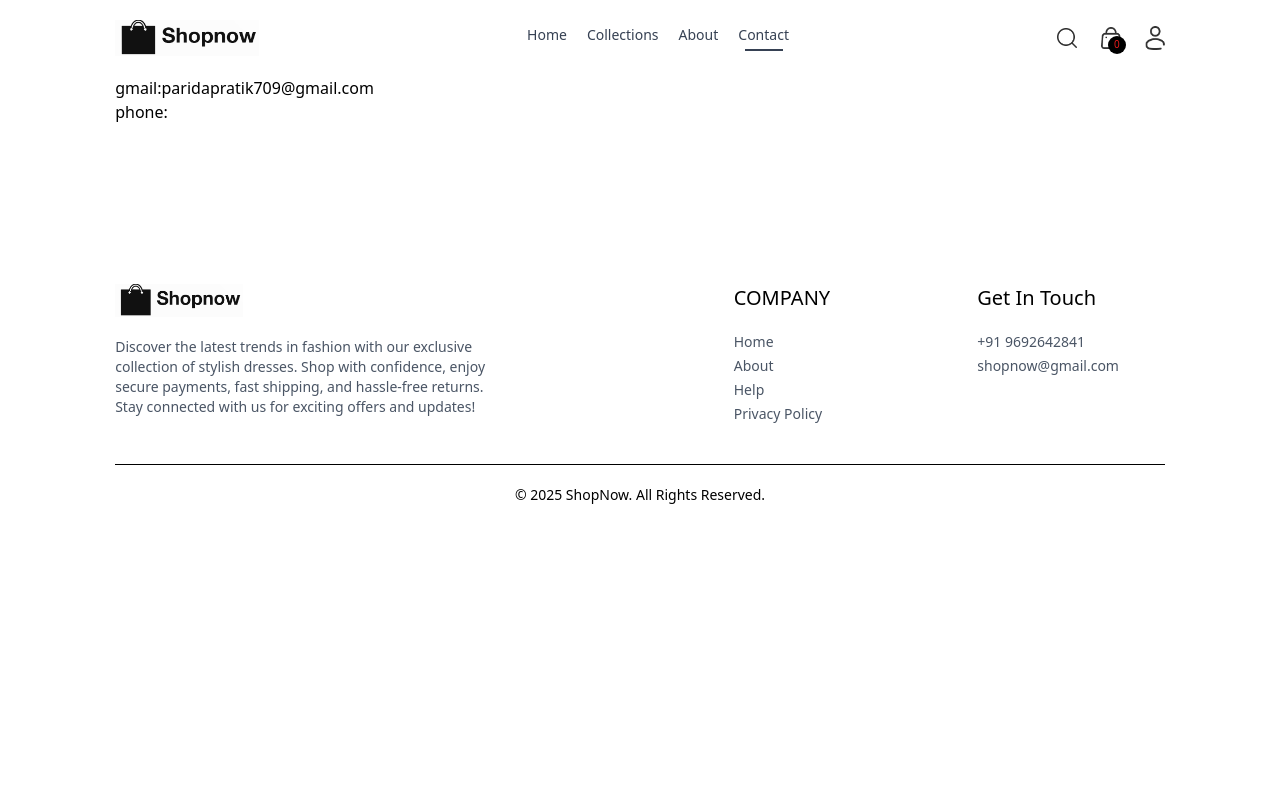
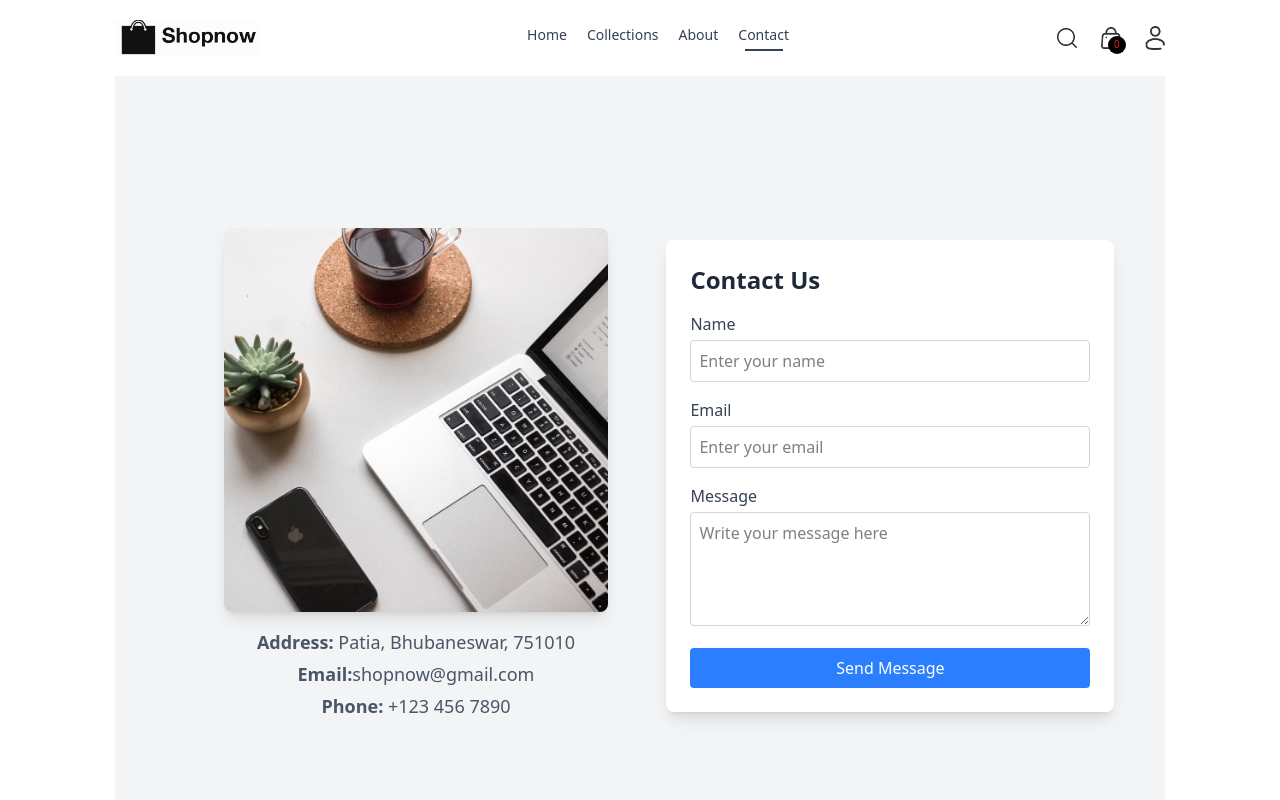
Before and after one commit to PratikParida2/E-Commerce-Project, a React (Vite) app: page /contact in a window 1280 px wide. Shown: the top 800 px of the page. Built offline with nearby package versions, Linux system fonts and the light colour scheme.

Commit message:
Login Page

```diff
--- a/src/components/NavBar.jsx
+++ b/src/components/NavBar.jsx
@@ -1,6 +1,6 @@
 import React, { useContext, useState } from 'react'
 import { assets } from '../assets/frontend_assets/assets'
-import {NavLink,Link} from 'react-router-dom'
+import {NavLink,Link, Links} from 'react-router-dom'
 import { ShopContext } from '../context/ShopContext';
 
 const NavBar = () => {
@@ -38,7 +38,7 @@ const NavBar = () => {
             <p className='absolute right-[-5px] bottom-[-5px] w-[18px] leading-4 bg-black text-[#e61b1b] aspect-square rounded-full text-[10px] text-center'>{getCartCount()}</p>
         </Link>
         <div className='group relative'>
-            <img src={assets.profile_icon} className='cursor-pointer w-5' alt="" />
+           <Link to={'/login'} > <img src={assets.profile_icon} className='cursor-pointer w-5' alt="" /></Link>
             <div className='group-hover:block hidden absolute dropdown-menu right-0 pt-4'>
                   <div className='flex flex-col gap-2 w-36 py-3 px-5 bg-slate-100 text-slate-500 rounded'>
                       <p className='cursor-pointer hover:text-black'>My Profile</p>
--- a/src/pages/About.jsx
+++ b/src/pages/About.jsx
@@ -1,7 +1,7 @@
 import React from 'react'
 import Title from '../components/Title'
 import { assets } from '../assets/frontend_assets/assets'
-
+import NewsLetterBox from '../components/NewsLetterBox'
 const About = () => {
   return (
     <div>
@@ -25,6 +25,7 @@ const About = () => {
         </p>
         </div>
       </div>
+      <NewsLetterBox/>
     </div>
   )
 }
--- a/src/pages/Contact.jsx
+++ b/src/pages/Contact.jsx
@@ -1,10 +1,72 @@
 import React from 'react'
+import Title from '../components/Title'
+import { assets } from '../assets/frontend_assets/assets'
 
 const Contact = () => {
   return (
-    <div>
-      <h1>gmail:paridapratik709@gmail.com</h1>
-      <h1>phone:</h1>
+    // <div>
+    //   <div className='text-center text-2xl pt-10 border-t'>
+    //     <Title text1={'CONTACT '} text2={' US'}/>
+    //   </div>
+    //   <div className='my-10 flex flex-col justify-center md:flex-row gap-10 mb-28'>
+    //     <img  className='w-10% h-[-10%] md:max-[480px] ' src={assets.contact_img} alt="" />
+    //     <div className='flex flex-col justify-center items-start gap-6'>
+    //       <p className='font-semibold text-gray-600 text-xl'>Our Store</p>
+    //       <p></p>
+    //       <p></p>
+    //       <p></p>
+    //       <p></p>
+    //     </div>
+    //   </div>
+    // </div>
+
+    <div className="flex flex-col md:flex-row items-center justify-center p-6 bg-gray-100 min-h-screen">
+      <div className="md:w-1/2 flex flex-col items-center mb-6 md:mb-0 text-center">
+        <img
+          src={assets.contact_img}
+          alt="Contact Us"
+          className="w-full max-w-sm rounded-lg shadow-lg mb-4"
+        />
+
+        <p className="text-gray-600 text-lg mb-1"><strong>Address:</strong> Patia, Bhubaneswar, 751010</p>
+        <p className="text-gray-600 text-lg mb-1"><strong>Email:</strong>shopnow@gmail.com</p>
+        <p className="text-gray-600 text-lg mb-1"><strong>Phone:</strong> +123 456 7890</p>
+      </div>
+      <div className="md:w-1/2 bg-white p-6 rounded-lg shadow-lg w-full max-w-md">
+        <h2 className="text-2xl font-bold mb-4 text-gray-800">Contact Us</h2>
+        <form>
+          <div className="mb-4">
+            <label className="block text-gray-700">Name</label>
+            <input
+              type="text"
+              className="w-full p-2 border border-gray-300 rounded mt-1 focus:outline-none focus:ring-2 focus:ring-blue-400"
+              placeholder="Enter your name"
+            />
+          </div>
+          <div className="mb-4">
+            <label className="block text-gray-700">Email</label>
+            <input
+              type="email"
+              className="w-full p-2 border border-gray-300 rounded mt-1 focus:outline-none focus:ring-2 focus:ring-blue-400"
+              placeholder="Enter your email"
+            />
+          </div>
+          <div className="mb-4">
+            <label className="block text-gray-700">Message</label>
+            <textarea
+              className="w-full p-2 border border-gray-300 rounded mt-1 focus:outline-none focus:ring-2 focus:ring-blue-400"
+              rows="4"
+              placeholder="Write your message here"
+            ></textarea>
+          </div>
+          <button
+            type="submit"
+            className="w-full bg-blue-500 text-white p-2 rounded hover:bg-blue-600 transition duration-300 cursor-pointer"
+          >
+            Send Message
+          </button>
+        </form>
+      </div>
     </div>
   )
 }
--- a/src/pages/Login.jsx
+++ b/src/pages/Login.jsx
@@ -2,8 +2,39 @@ import React from 'react'
 
 const Login = () => {
   return (
-    <div>
-      <h1>Login Page</h1>
+    <div className="flex items-center justify-center min-h-screen bg-gray-100">
+      <div className="bg-white p-6 rounded-lg shadow-lg w-full max-w-md">
+        <h2 className="text-2xl font-bold text-gray-800 mb-4 text-center">Login</h2>
+        <form>
+          <div className="mb-4">
+            <label className="block text-gray-700">Email</label>
+            <input
+              type="email"
+              className="w-full p-2 border border-gray-300 rounded mt-1 focus:outline-none focus:ring-2 focus:ring-blue-400"
+              placeholder="Enter your email"
+              required
+            />
+          </div>
+          <div className="mb-4">
+            <label className="block text-gray-700">Password</label>
+            <input
+              type="password"
+              className="w-full p-2 border border-gray-300 rounded mt-1 focus:outline-none focus:ring-2 focus:ring-blue-400"
+              placeholder="Enter your password"
+              required
+            />
+          </div>
+          <button
+            type="submit"
+            className="w-full bg-blue-500 text-white p-2 rounded hover:bg-blue-600 transition duration-300"
+          >
+            Login
+          </button>
+        </form>
+        <p className="text-center text-gray-600 mt-4">
+          Don't have an account? <a href="#" className="text-blue-500 hover:underline">Sign up</a>
+        </p>
+      </div>
     </div>
   )
 }
```
